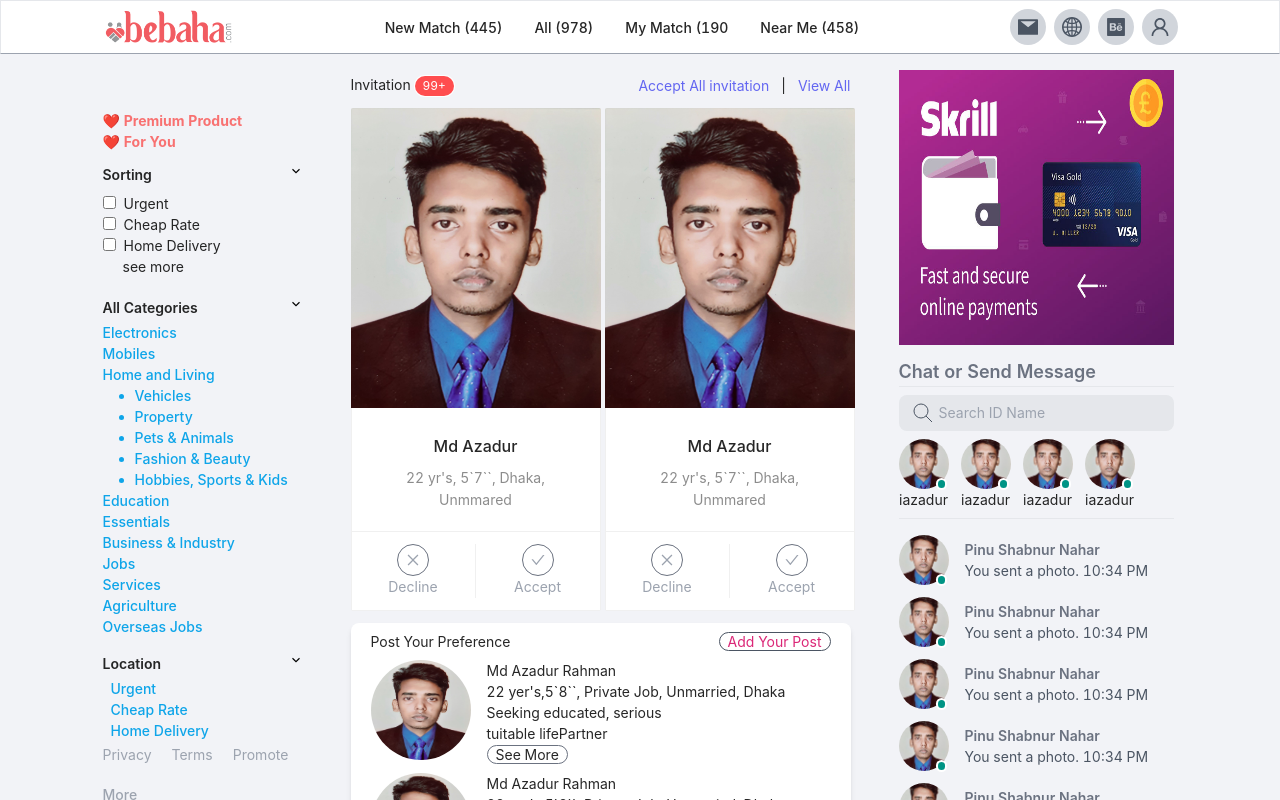
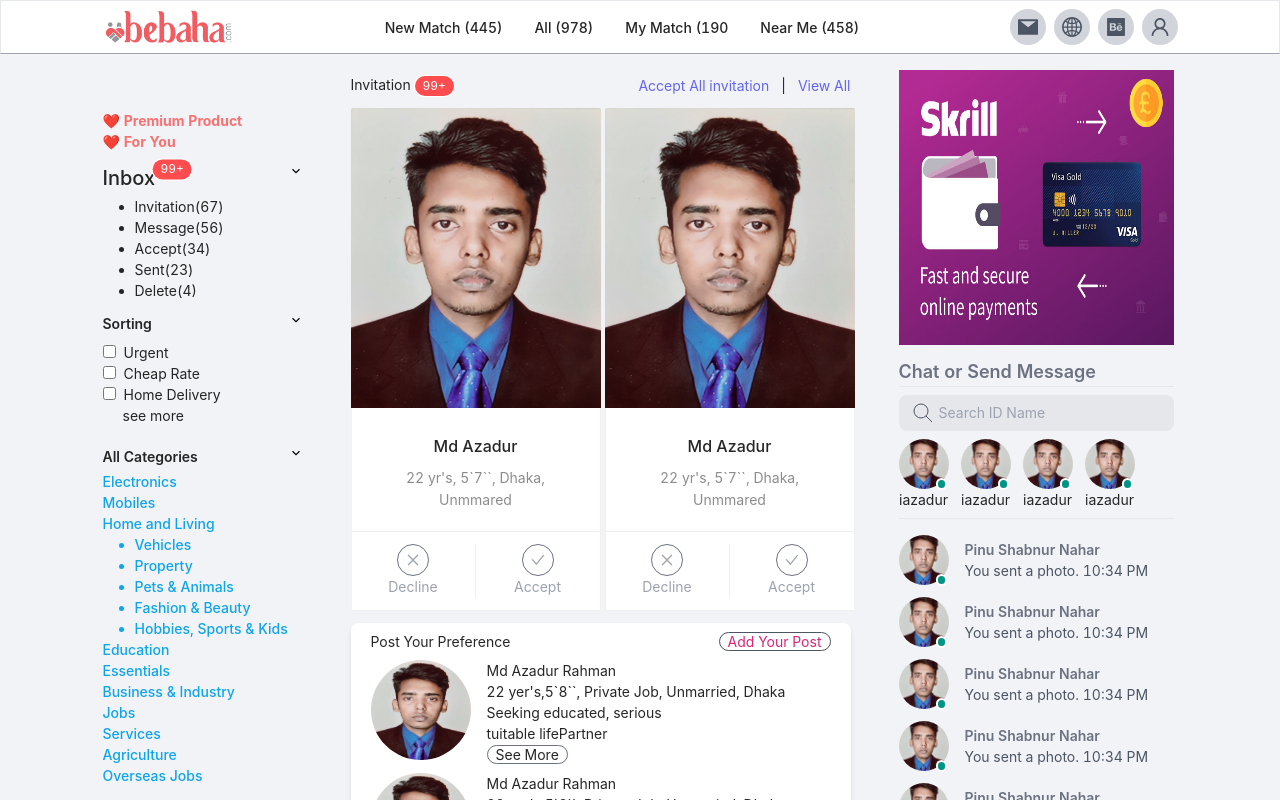
Before and after one commit to iazadur/bebaha, a Next.js app: page / in a window 1280 px wide. Shown: the top 800 px of the page. Built offline with nearby package versions, Linux system fonts and the light colour scheme.

Commit message:
update aside

```diff
--- a/components/Asidebar/Asidebar.js
+++ b/components/Asidebar/Asidebar.js
@@ -1,11 +1,13 @@
 import Link from 'next/link';
 import React, { useState } from 'react';
 import { GrFormDown } from 'react-icons/gr'
+import { Badge } from 'antd';
 
 const Asidebar = () => {
     const [sort, setSort] = useState(true)
     const [cat, setCat] = useState(true)
     const [location, setLocation] = useState(true)
+    const [inbox, setInbox] = useState(true)
     const [more, setMore] = useState(false)
     return (
         <>
@@ -14,6 +16,26 @@ const Asidebar = () => {
                 <Link href="#">❤️ Premium Product</Link>
                 <Link href='/'>❤️ For You</Link>
             </div>
+
+
+
+            <div className="flex justify-between pt-3" onClick={() => setInbox(!inbox)}>
+                <div className=" indicator">
+                    <Badge count="677" className='indicator-item' />
+                    <p className="capitalize text-xl font-medium pb-1">inbox</p>
+                </div>
+                <span><GrFormDown /></span>
+            </div>
+            {inbox && <ul className='ml-8 list-disc'>
+                <li>Invitation(67)</li>
+                <li>Message(56)</li>
+                <li>Accept(34)</li>
+                <li>Sent(23)</li>
+                <li>Delete(4)</li>
+            </ul>
+            }
+
+
             <div className="flex justify-between pt-3" onClick={() => setSort(!sort)}>
                 <span className="font-semibold">Sorting</span> <span><GrFormDown /></span>
             </div>
--- a/styles/globals.css
+++ b/styles/globals.css
@@ -19,6 +19,15 @@ a {
   box-sizing: border-box;
 }
 
+/* ============custom style===================== */
 .avatar.online:before {
   top: 82%;
 }
+.collapse-title, .collapse>input[type=checkbox] {
+  display: flex;
+  align-items: center;
+}
+.indicator .indicator-item {
+  --tw-translate-x: 93%;
+  --tw-translate-y: -23%;
+}
```
